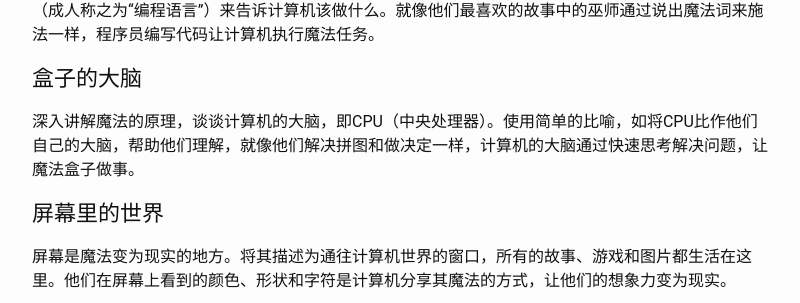
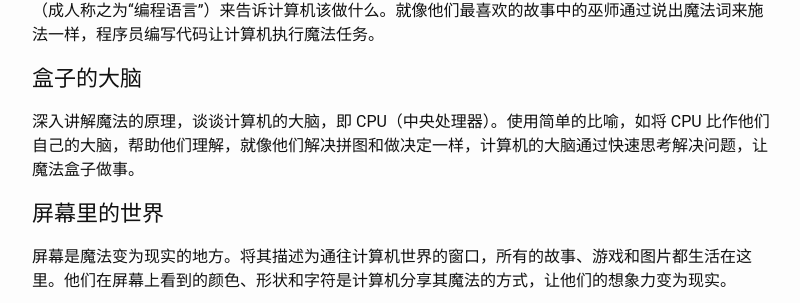
Before and after one commit to talkincode/ToughNotes, a Jekyll site: the page built from _posts/2024-03-01-Explaining-Computers-to-a-6-Year-Old.md, in a window 1280 px wide. Shown: the part 813-1116 px from the top of the page, without its empty margins (238-1038 px from the left). Built offline with Jekyll 4.4.1, drawn with Linux system fonts in a browser that asks for light colours.

Commit message:
优化计算机教育文章的翻译

```diff
--- a/_posts/2024-03-01-Explaining-Computers-to-a-6-Year-Old.md
+++ b/_posts/2024-03-01-Explaining-Computers-to-a-6-Year-Old.md
@@ -19,7 +19,7 @@ categories: Education
 
 ## 盒子的大脑
 
-深入讲解魔法的原理，谈谈计算机的大脑，即CPU（中央处理器）。使用简单的比喻，如将CPU比作他们自己的大脑，帮助他们理解，就像他们解决拼图和做决定一样，计算机的大脑通过快速思考解决问题，让魔法盒子做事。
+深入讲解魔法的原理，谈谈计算机的大脑，即 CPU（中央处理器）。使用简单的比喻，如将 CPU 比作他们自己的大脑，帮助他们理解，就像他们解决拼图和做决定一样，计算机的大脑通过快速思考解决问题，让魔法盒子做事。
 
 ## 屏幕里的世界
 
```
